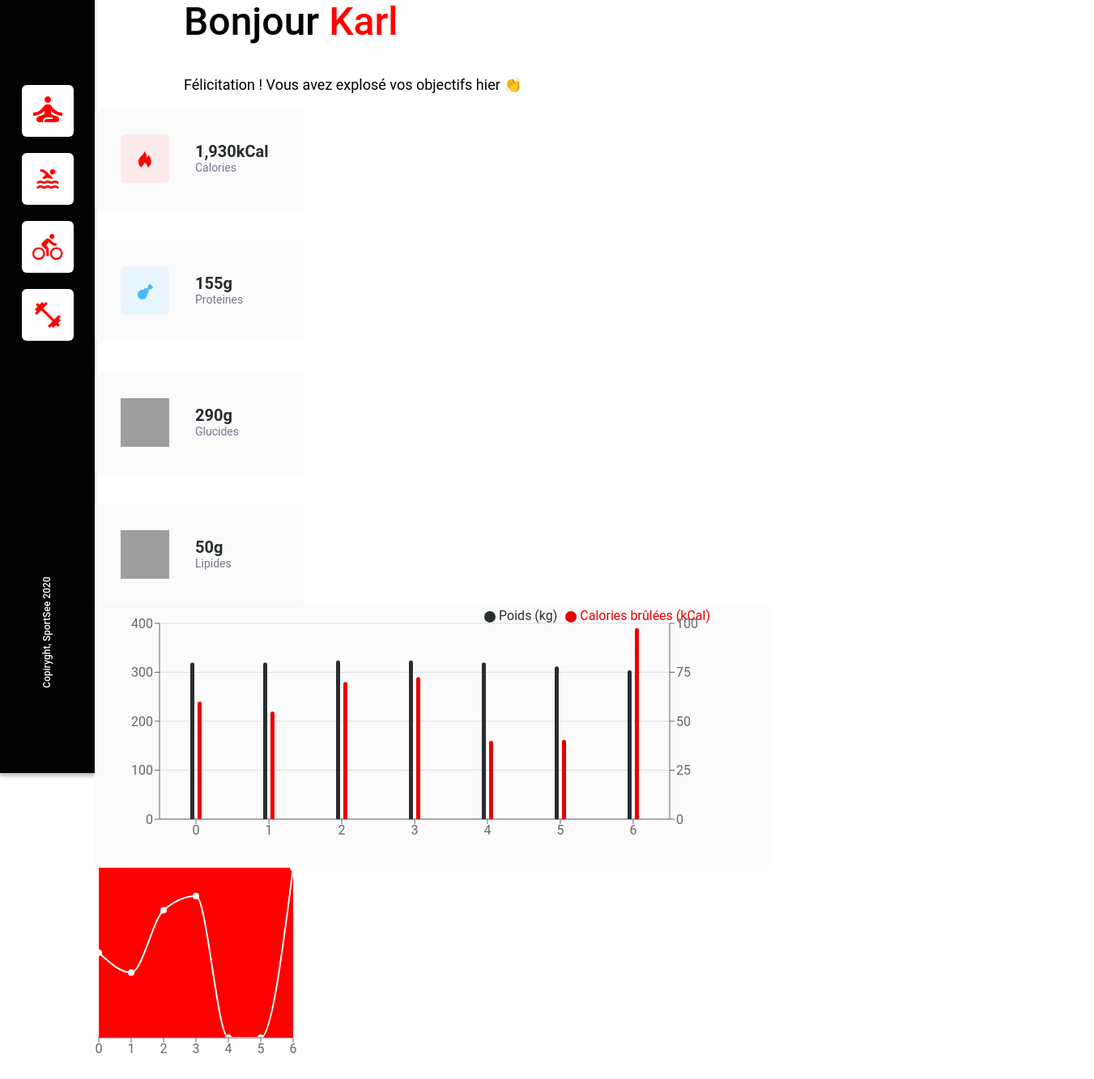
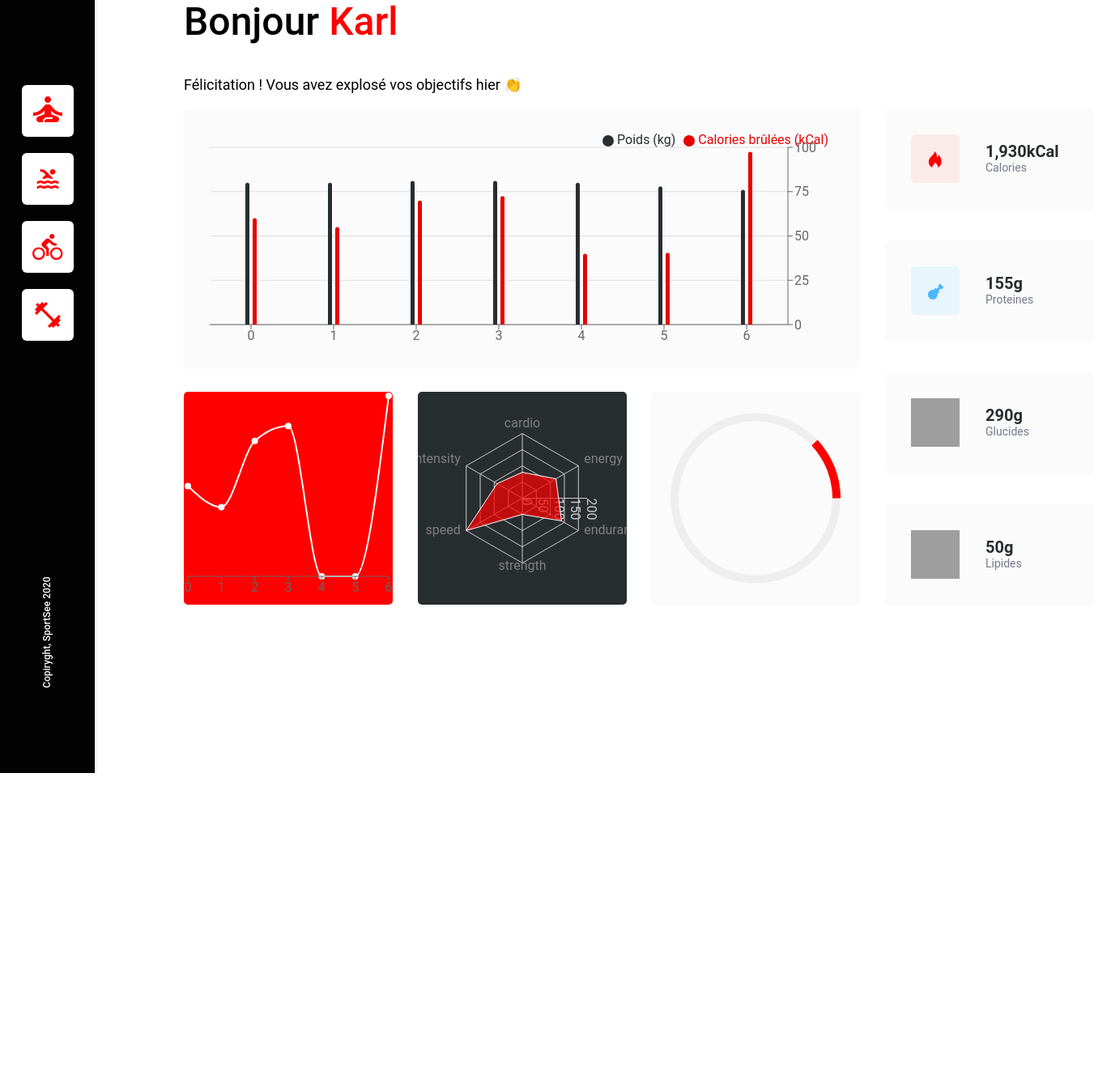
Before and after one commit to meganenav/sportsee, a React (Create React App) app: page / in a window 1280 px wide. Shown: the part 160-1493 px from the top of the page at 81% size, 1351 px wide, since content can reach past the window. After the commit the page ends 1115 px from the top, so only its background shows below. Built offline with nearby package versions, Linux system fonts and the light colour scheme; grey boxes are pictures that could not be loaded.

Commit message:
Mise en place des graphiques dans la page et résolution des problèmes console causés par la version de recharts

```diff
--- a/package.json
+++ b/package.json
@@ -10,7 +10,7 @@
     "react-dom": "^18.3.1",
     "react-router-dom": "^6.24.0",
     "react-scripts": "5.0.1",
-    "recharts": "^2.12.7",
+    "recharts": "^2.13.0-alpha.3",
     "sass": "^1.77.6",
     "web-vitals": "^2.1.4"
   },
--- a/src/components/ActivityChart/index.jsx
+++ b/src/components/ActivityChart/index.jsx
@@ -1,35 +1,27 @@
 import React from "react";
-import {
-  BarChart,
-  Bar,
-  XAxis,
-  YAxis,
-  CartesianGrid,
-  Tooltip,
-  Legend,
-} from "recharts";
+import * as Recharts from "recharts";
 
 export default function ActivityChart(props) {
   return (
-    <BarChart
-      width={800}
-      height={300}
+    <Recharts.BarChart
+      width={835}
+      height={320}
       data={props.sessions}
       margin={{
-        top: 5,
-        right: 30,
-        left: 20,
-        bottom: 5,
+        top: 30,
+        right: 29,
+        left: 32,
+        bottom: 23,
       }}
     >
-      <CartesianGrid stroke="#DEDEDE" />
-      <XAxis dataKey="" />
-      <YAxis yAxisId="left" orientation="left" />
-      <YAxis yAxisId="right" orientation="right" />
-      <Tooltip shared={false} trigger="click" />
-      <Legend iconType="circle" verticalAlign="top" align="right" />
-      <Bar yAxisId="right" dataKey="kilogram" name="Poids (kg)" fill="#282D30" barSize="5" radius={[10, 10, 0, 0]} />
-      <Bar yAxisId="left" dataKey="calories" name="Calories brûlées (kCal)" fill="#E60000" barSize="5" radius={[10, 10, 0, 0]} />
-    </BarChart>
+      <Recharts.CartesianGrid stroke="#DEDEDE" />
+      <Recharts.XAxis dataKey="" />
+      <Recharts.YAxis yAxisId="left" orientation="left" hide />
+      <Recharts.YAxis yAxisId="right" orientation="right" />
+      <Recharts.Tooltip shared={false} trigger="click" />
+      <Recharts.Legend iconType="circle" verticalAlign="top" align="right" margin={{ top: 5, right: 30, left: 20, bottom: 5 }} />
+      <Recharts.Bar yAxisId="right" dataKey="kilogram" name="Poids (kg)" fill="#282D30" barSize="5" radius={[10, 10, 0, 0]} />
+      <Recharts.Bar yAxisId="left" dataKey="calories" name="Calories brûlées (kCal)" fill="#E60000" barSize="5" radius={[10, 10, 0, 0]} />
+    </Recharts.BarChart>
   );
 }
--- a/src/components/Dashboard/index.jsx
+++ b/src/components/Dashboard/index.jsx
@@ -32,11 +32,15 @@ export default function Dashboard() {
         <>
             <UserInfos name={firstName} />
             <div className="container-data">
+                <section className="charts-container">
+                    <div className="chart activity-chart"><ActivityChart sessions={activitySessions} /></div>
+                    <div className="charts-blocks">
+                        <article className="chart sessions-chart"><SessionsChart sessions={durationSessions} /></article>
+                        <article className="chart performance-chart"><PerformanceChart performance={performanceData} /></article>
+                        <article className="chart score-chart"><ScoreChart score={score} /></article>
+                    </div>
+                </section>
                 <FoodMeasures calories={calories} proteines={proteines} carbs={carbs} lipids={lipids} />
-                <div className="chart activity-chart"><ActivityChart sessions={activitySessions} /></div>
-                <div className="chart sessions-chart"><SessionsChart sessions={durationSessions} /></div>
-                <div className="chart performance-chart"><PerformanceChart performance={performanceData} /></div>
-                <div className="chart score-chart"><ScoreChart score={score} /></div>
             </div>
         </>
     )
--- a/src/components/PerformanceChart/index.jsx
+++ b/src/components/PerformanceChart/index.jsx
@@ -20,8 +20,6 @@ export default function PerformanceChart(props) {
 
     return (
         <RadarChart
-          cx={120}
-          cy={120}
           outerRadius={80}
           width={258}
           height={263}
--- a/src/components/SessionsChart/index.jsx
+++ b/src/components/SessionsChart/index.jsx
@@ -3,7 +3,7 @@ import { LineChart, Line, XAxis, CartesianGrid } from "recharts";
 
 export default function SessionsChart(props) {
     return (
-        <LineChart width={250} height={250} data={props.sessions}>
+        <LineChart width={258} height={263} data={props.sessions}>
             <CartesianGrid fill="#FF0000" />
             <Line type="monotone" dataKey="sessionLength" stroke="#FFFFFF" strokeWidth={2} />
             <XAxis />
--- a/src/sass/components/_charts.scss
+++ b/src/sass/components/_charts.scss
@@ -13,13 +13,21 @@
     .recharts-cartesian-grid-vertical {
         display: none;
     }
-
-    .recharts-default-legend {
-        text-align: right;
-    }
 }
 
-.sessions-chart, .score-chart {
+.score-chart {
+    background-color: $light-grey;
+}
+
+.sessions-chart {
+    background-color: $red-sessions;
+}
+
+.performance-chart {
+    background-color: $dark-grey;
+}
+
+.sessions-chart, .score-chart, .performance-chart {
     .recharts-cartesian-grid-vertical, .recharts-cartesian-grid-horizontal {
         display: none;
     }
--- a/src/sass/pages/_home.scss
+++ b/src/sass/pages/_home.scss
@@ -1,6 +1,7 @@
 main {
+    margin: 68px 0 0 110px;
+
     .user-infos {
-        margin: 68px 0 0 110px;
 
         h1 {
             margin: 0;
@@ -19,4 +20,20 @@ main {
             font-weight: 400;
         }
     }
+
+    .container-data {
+        display: flex;
+        column-gap: 31px;
+
+        .charts-container {
+            display: flex;
+            flex-direction: column;
+            row-gap: 30px;
+
+            .charts-blocks {
+                display: flex;
+                justify-content: space-between;
+            }
+        }
+    }
 }
--- a/src/sass/utils/_variables.scss
+++ b/src/sass/utils/_variables.scss
@@ -3,6 +3,7 @@ $dark-grey : #282D30;
 $grey: #74798C;
 $red : #FF0101;
 $red-bar: #E60000;
+$red-sessions : #FF0000;
 $light-grey : #FBFBFB;
 $box-shadow :  0px 4px 4px 0px rgba(0, 0, 0, 0.25);
 $box-shadow-containers : 0px 2px 4px 0px rgba(0, 0, 0, 0.02);
```
Also changed, not shown: 1 other file (tests, documents, lock files or other folders).
